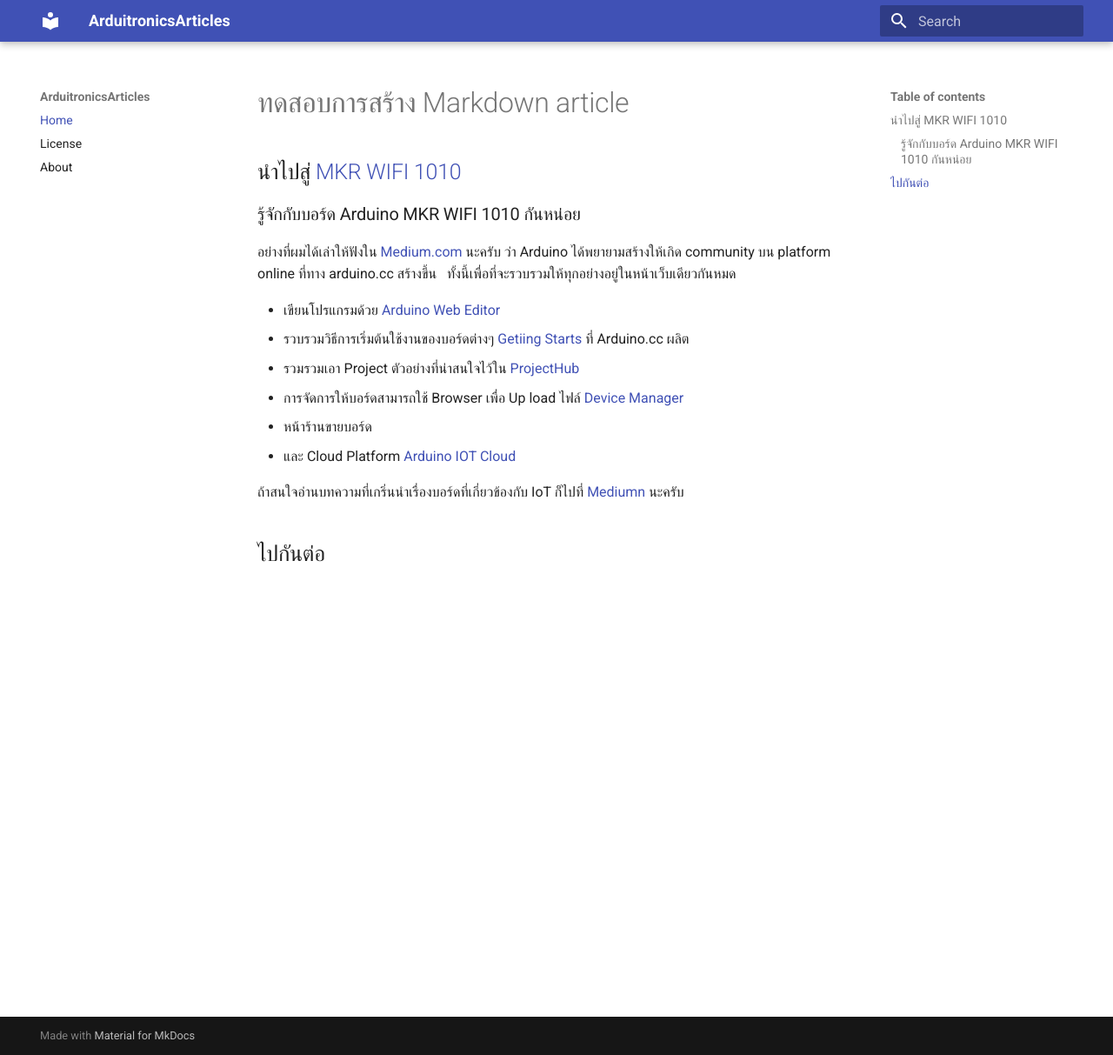
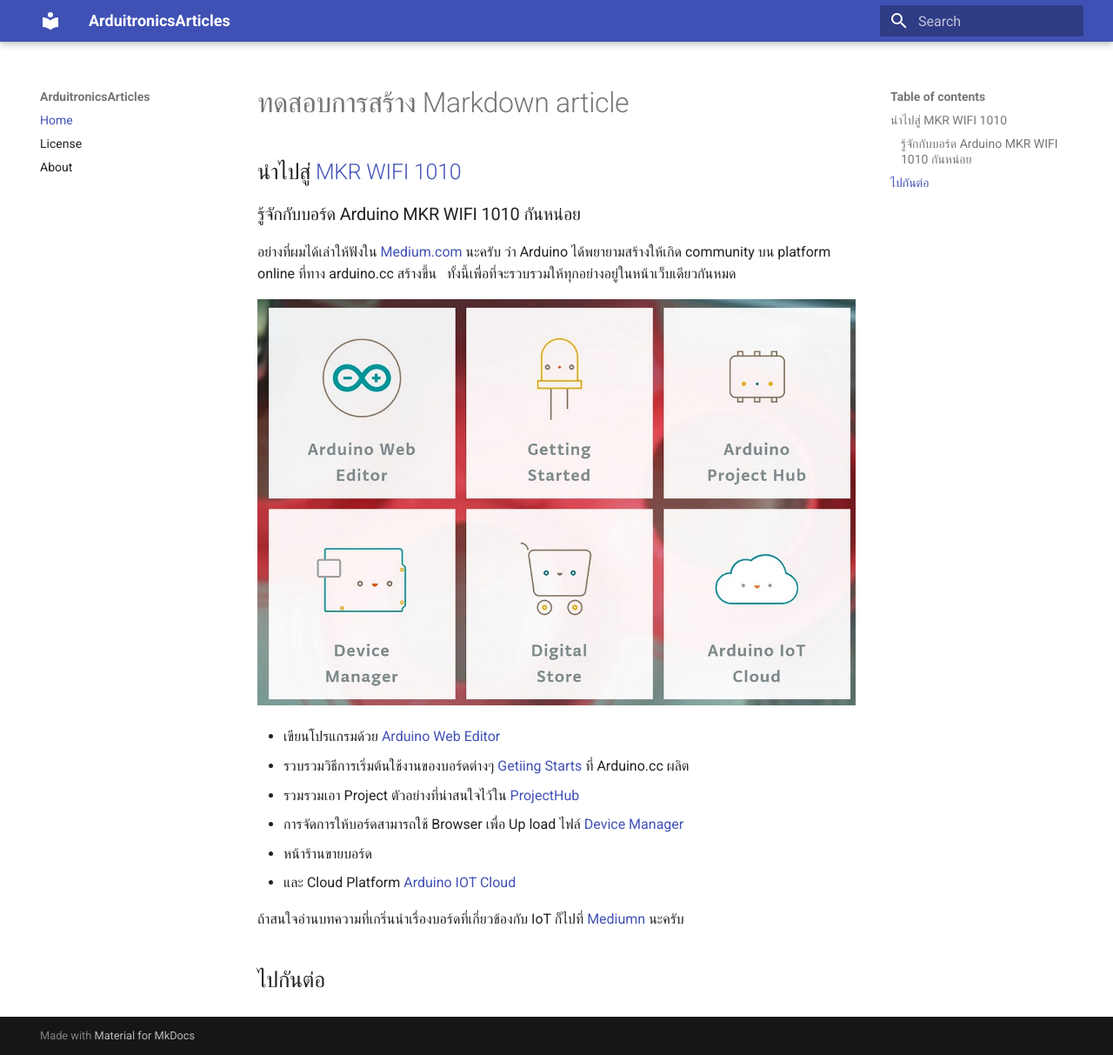
Before and after one commit to arduitronics/articles, an MkDocs documentation site: the page built from docs/index.md, in a window 1280 px wide and 1213 px high. Shown: the whole window at 87% size. Built offline with MkDocs 1.6.1 and Material for MkDocs 9.7.7, drawn with Linux system fonts in a browser that asks for light colours.

Commit message:
add img folder

```diff
--- a/docs/index.md
+++ b/docs/index.md
@@ -2,6 +2,8 @@
 ## นำไปสู่ [MKR WIFI 1010](https://arduitronics.github.io/articles/site/mkr1010/)
 ### รู้จักกับบอร์ด Arduino MKR WIFI 1010 กันหน่อย
 อย่างที่ผมได้เล่าให้ฟังใน [Medium.com](https://medium.com/@mountain_a/arduino-iot-%E0%B8%A7%E0%B8%B1%E0%B8%99%E0%B8%99%E0%B8%B5%E0%B9%89%E0%B8%97%E0%B8%B3%E0%B8%AD%E0%B8%B0%E0%B9%84%E0%B8%A3%E0%B9%84%E0%B8%94%E0%B9%89%E0%B8%9A%E0%B9%89%E0%B8%B2%E0%B8%87-%E0%B8%95%E0%B8%AD%E0%B8%99%E0%B8%97%E0%B8%B5%E0%B9%88-1-%E0%B8%A0%E0%B8%B2%E0%B8%9E%E0%B8%A3%E0%B8%A7%E0%B8%A1-bf2e758a5971)   นะครับ ว่า Arduino ได้พยายามสร้างให้เกิด community บน platform online ที่ทาง arduino.cc สร้างขึ้น &nbsp; ทั้งนี้เพื่อที่จะรวบรวมให้ทุกอย่างอยู่ในหน้าเว็บเดียวกันหมด
+
+![Create Arduino](https://raw.githubusercontent.com/arduitronics/articles/master/img/mkr1010/createarduino.jpg)
 
   - เขียนโปรแกรมด้วย [Arduino Web Editor](https://create.arduino.cc/editor/)
   - รวบรวมวิธีการเริ่มต้นใช้งานของบอร์ดต่างๆ [Getiing Starts](https://create.arduino.cc/getting-started/) ที่ Arduino.cc ผลิต
```
Also changed, not shown: img/mkr1010/createarduino.jpg, site/index.html, site/search/search_index.json, 1 other file.
